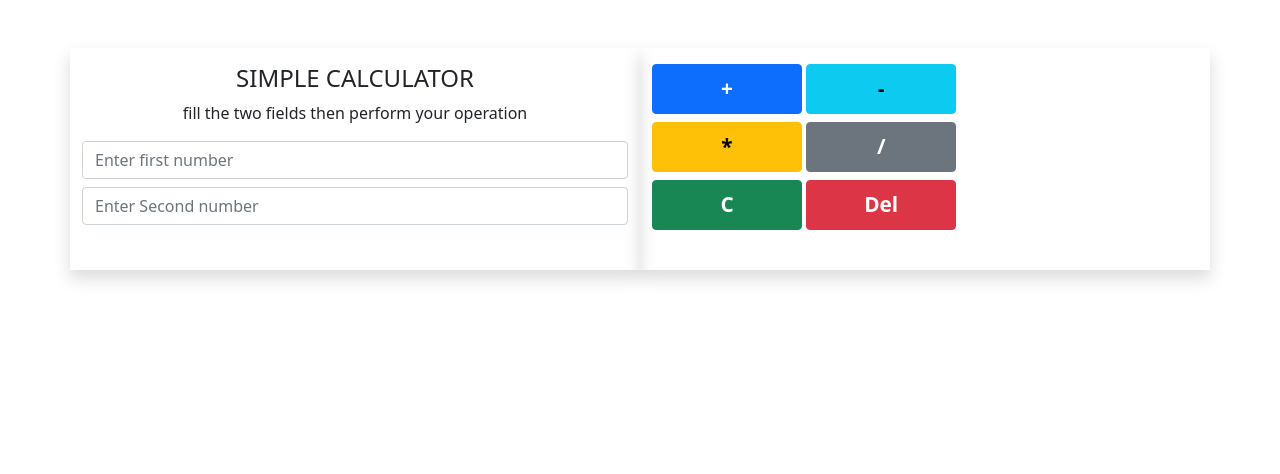
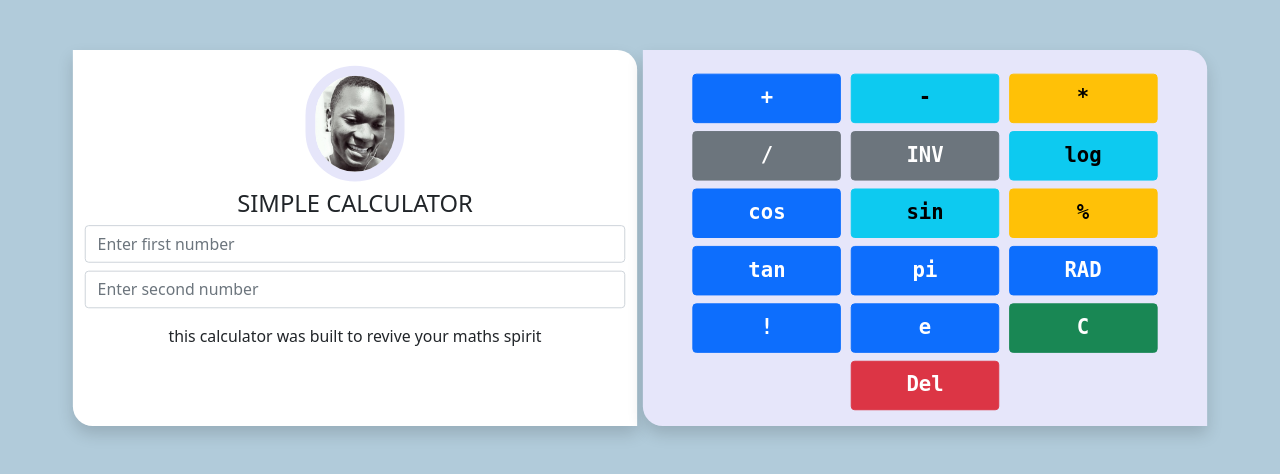
Before and after one commit to quophiBonney/calculator, a plain HTML site: page index.html in a window 1280 px wide. Drawn offline with Linux system fonts and the light colour scheme.

Commit message:
another commit

```diff
--- a/calculator.js
+++ b/calculator.js
@@ -1,68 +1,64 @@
 function addTwoNum() {
-    let firstNum = document.getElementById("firstNumber")
-    let secondNum = document.getElementById("secondNumber");
+    let firstNum = document.getElementById("firstNumber").value
+    let secondNum = document.getElementById("secondNumber").value
     let answer = document.getElementById("answer");
-    let total = Number(firstNum.value) + Number(secondNum.value);
-    answer.innerHTML = firstNum.value + '+' + secondNum.value + '=' + total;
+    let total = Number(firstNum) + Number(secondNum)
+    let error = document.getElementById("error")
+    if(firstNum == "" || secondNum == ""){
+        error.innerHTML = "<div class='alert alert-danger'>You are required to type two numbers</div>";
+
+    }else {
+      answer.innerHTML = firstNum + " + " + secondNum + " = " + total;
+    }
 }
 function subtractTwoNum() {
     let firstNum = document.getElementById("firstNumber").value;
     let secondNum = document.getElementById("secondNumber").value;
     let answer = document.getElementById("answer");
-    let total = firstNum - secondNum;
-    answer.innerHTML = firstNum + '-' + secondNum + '=' + total;
+    let total = Number(firstNum) - Number(secondNum);
+
+    if(firstNum == "" || secondNum === ""){
+        error.innerHTML = "<div class='alert alert-danger'>You are required to type two numbers</div>";
+    }else {
+        answer.innerHTML = firstNum + " - " + secondNum + " = " + total;
+    }
+
 }
 function multiplyTwoNum() {
     let firstNum = document.getElementById("firstNumber").value;
     let secondNum = document.getElementById("secondNumber").value;
     let answer = document.getElementById("answer");
-    let total = firstNum * secondNum;
-    answer.innerHTML = firstNum + '*' + secondNum + '=' + total;
+    let total = Number(firstNum) * Number(secondNum);
+   if(firstNum == "" || secondNum == ""){
+    error.innerHTML = "<div class='alert alert-danger'>You are required to type two numbers</div>";
+   }else {
+     answer.innerHTML = firstNum + ' * ' + secondNum + ' = ' + total;
+   }
 }
 let divideTwoNum = () => {
     let firstNum = document.getElementById("firstNumber").value;
     let secondNum = document.getElementById("secondNumber").value;
     let answer = document.getElementById("answer");
-    let total = firstNum / secondNum;
-    answer.innerHTML = firstNum + '/' + secondNum + '=' + total;
+    let total = Number(firstNum) / Number(secondNum);
+    if(firstNum == "" || secondNum == ""){
+        error.innerHTML = "<div class='alert alert-danger'>You are required to type two numbers</div>";
+    }else {
+        answer.innerHTML = firstNum + ' / ' + secondNum + ' = ' + total;
+    }
+
 }
-//Object that contains array items
-const stocks = {
-    fruits: ["strawberry", "ginger"],
-    liquid: ["water", 'soup'],
-    container: ["cone", "bowl", "plate"],
-    toppings: ["chocolate", "peanuts"]
+const items = {
+    fruits : [ 'strawberry', 'ginger', 'pineapple' ]
 }
-//JavaScript Callbacks
-let order = (call_production) => {
+function order(call_production){
     setTimeout(()=> {
-        console.log(`${stocks.fruits[0]} order is being placed`)
+    console.log(`${items.fruits[0]} was ordered`)
     }, 2000)
-
-    call_production()
+call_production()
 }
-let production = () => {
-   setTimeout(()=> {
-    console.log(`production has started`)
-    setTimeout(()=>{
-     console.log("Cut the fruit")
-     setTimeout(()=> {
-        console.log(`${stocks.liquid[0]} was added to the fruit`)
-        setTimeout(()=> {
-            console.log("The machine is started....")
-            setTimeout(()=>{
-             console.log(`${stocks.container[0]} was selected`)
-             setTimeout(()=> {
-                console.log(`${stocks.toppings[0]} has been selected as toppings`)
-                setTimeout(()=>{
-                    console.log(`Serve the customer with the ${stocks.fruits[0]}`)
-                }, 2000)
-             }, 3000)
-            }, 2000)
-        }, 1000)
-     }, 1000)
-    }, 2000)
-   }, 2000)
+function production (){
+  setTimeout(()=> {
+ console.log("Production has started")
+  }, 3000)
 }
 order(production)
-//The arrangement is referred to as the callback hell, promises have cleaner arrangement over callbacks
--- a/index.html
+++ b/index.html
@@ -9,11 +9,36 @@
     <title>Calculator App</title>
     <link rel="stylesheet" href="bootstrap/css/bootstrap.min.css">
     <style>
+        body {
+            background: rgba(61, 125, 163, 0.4);
+        }
+        #calculator {
+            display: none;
+            transition: all 0.5s ease;
+        }
+        #calculator .active {
+            visibility: visible;
+
+        }
+        .col-md-6 {
+            background: white;
+            transform: scale(0.99);
+            border-radius: 0 20px 0 20px;
+        }
+        #buttons {
+            font-family: "monospace";
+            background: lavender;
+        }
         .op-btn {
             width: 150px;
             height: 50px;
             font-size: 1.3em;
             font-weight: 700;
+        }
+        .myself {
+            width: 100px;
+            border-radius: 50px;
+            border: 10px solid lavender;
         }
         .btn {
             outline: none;
@@ -26,30 +51,39 @@
 <body>
     <div class="container mt-5">
         <div class="row justify-content-center">
-            <div class="col-xm-6 col-sm-6 col-md-6 col-lg-6 shadow py-3">
-                <h4 class="text-center text-uppercase">Simple Calculator</h4>
-                <p class="text-center">fill the two fields then perform your operation</p>
+            <div class="col-md-6 text-center shadow py-3">
+                <img src="snr.png" class="img-fluid myself">
+                <h4 class="text-center text-uppercase mt-2">Simple Calculator</h4>
+                <div id="error"></div>
                 <div class="form-group mt-2">
                 <input type="number" id="firstNumber" placeholder="Enter first number" class="form-control">
             </div>
             <div class="form-group mt-2">
-                <input type="number" id="secondNumber" placeholder="Enter Second number" class="form-control">
+                <input type="number" id="secondNumber" placeholder="Enter second number" class="form-control">
             </div>
             <div class="form-group mt-2">
                 <h3 class="mt-3"><span id="answer"></span></h3>
             </div>
+            <p class="text-center">this calculator was built to revive your maths spirit</p>
         </div>
-                <div class="col-xm-6 col-sm-6 col-md-6 col-lg-6 shadow py-3">
-                <button type="button" class="btn btn-primary op-btn" onclick="addTwoNum()">+</button>
-                <button type="button" class="btn btn-info op-btn" onclick="subtractTwoNum()">-</button>
-                <div class="d-flex">
-                <button type="button" class="btn btn-warning op-btn mt-2" onclick="multiplyTwoNum()">*</button>&nbsp;
+
+                <div class="col-md-6 text-center shadow py-3" id="buttons">
+                <button type="button" class="btn btn-primary op-btn mt-2" onclick="addTwoNum()">+</button>
+                <button type="button" class="btn btn-info op-btn mt-2" onclick="subtractTwoNum()">-</button>
+                <button type="button" class="btn btn-warning op-btn mt-2" onclick="multiplyTwoNum()">*</button>
                 <button type="button" class="btn btn-secondary op-btn mt-2" onclick="divideTwoNum()">/</button>
-            </div>
-            <div class="d-flex">
-                <button type="button" class="btn btn-success op-btn mt-2" id="clear">C</button>&nbsp;
+                <button class="btn btn-secondary op-btn  mt-2">INV</button>
+                  <button class="btn btn-info op-btn  mt-2">log</button>
+                    <button class="btn btn-primary op-btn  mt-2">cos</button>
+                      <button class="btn btn-info op-btn  mt-2">sin</button>
+                        <button class="btn btn-warning op-btn  mt-2">%</button>
+                          <button class="btn btn-primary op-btn  mt-2">tan</button>
+                            <button class="btn btn-primary op-btn  mt-2">pi</button>
+                            <button class="btn btn-primary op-btn  mt-2">RAD</button>
+                            <button class="btn btn-primary op-btn  mt-2">!</button>
+                            <button class="btn btn-primary op-btn  mt-2">e</button>
+                             <button type="button" class="btn btn-success op-btn mt-2" id="clear">C</button>
                 <button type="button" class="btn btn-danger op-btn mt-2" id="del">Del</button>
-            </div>
                 <br/>
         </div>
     </div>
```
Also changed, not shown: snr.png (added).
